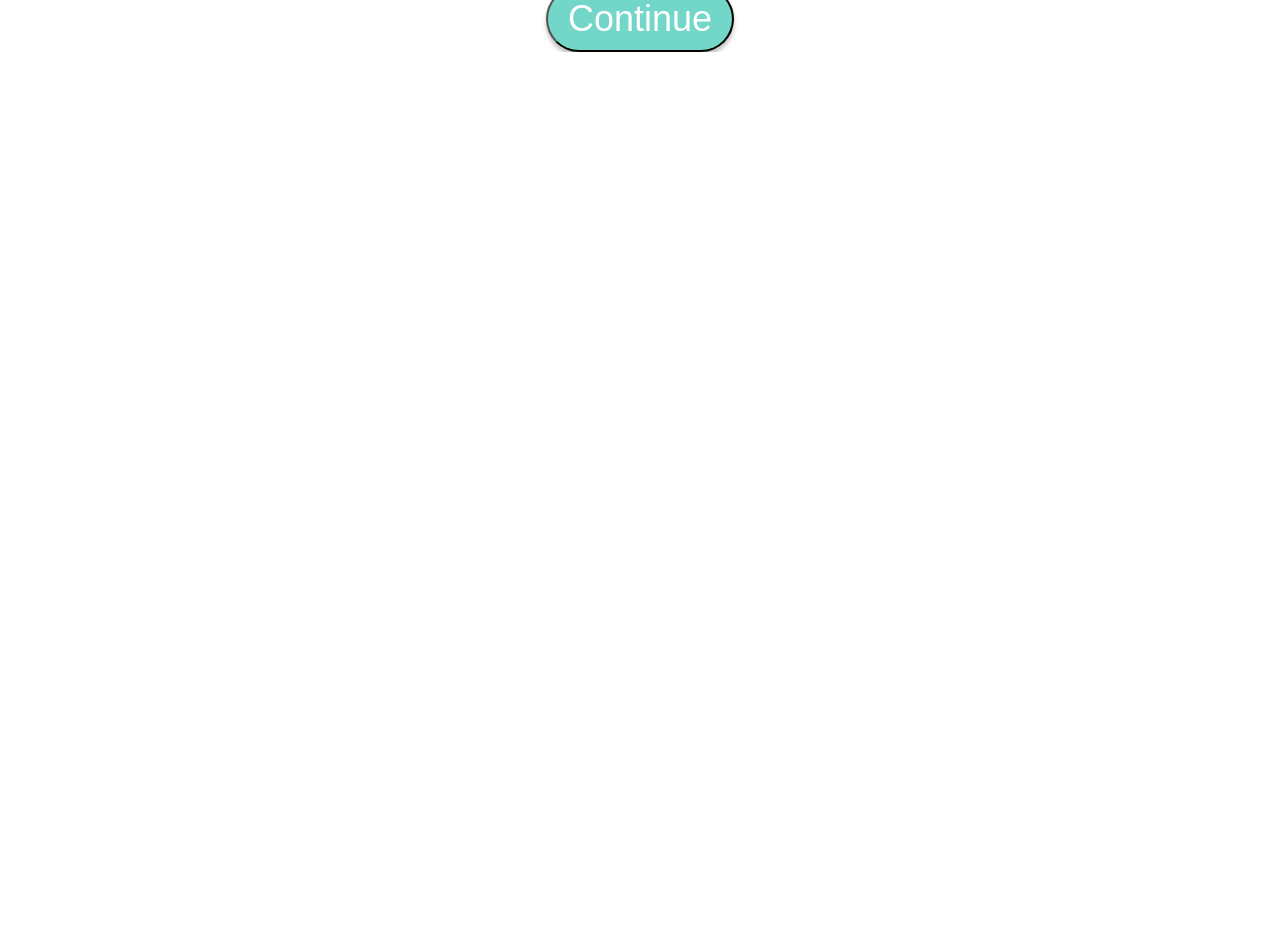
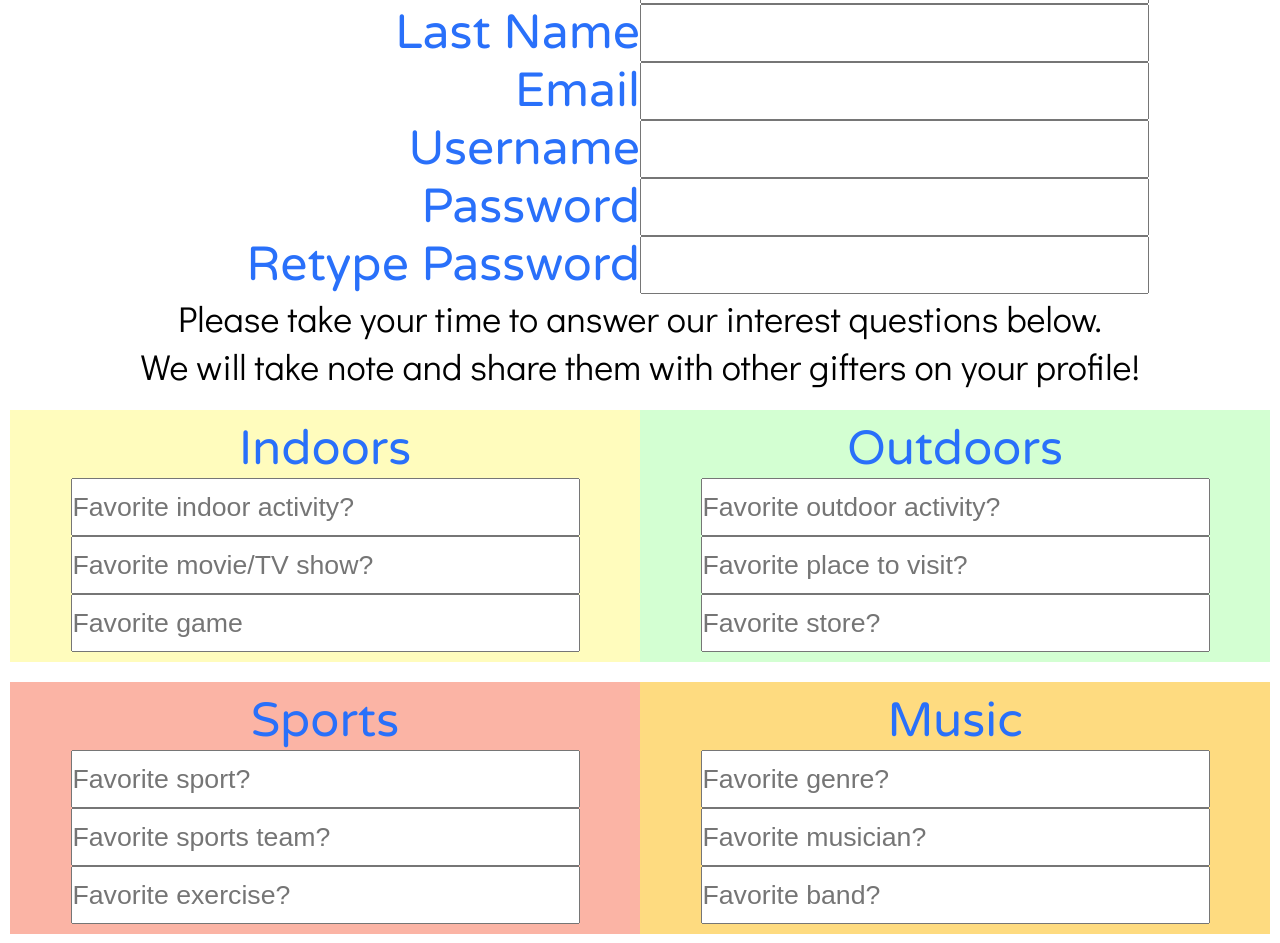
Before and after one commit to venuswku/perfect-gift, a React (Create React App) app: page /create_account in a window 1280 px wide. Shown: the part 1260-2203 px from the top of the page. Before the commit the page ends 1312 px from the top, so only its background shows below. Built offline with nearby package versions, Linux system fonts and the light colour scheme.

Commit message:
WIP Create account page

```diff
--- a/src/pages/Create_Account/Create_Account.css
+++ b/src/pages/Create_Account/Create_Account.css
@@ -16,6 +16,10 @@
   background: linear-gradient(180deg, #C1DEFF 0%, rgba(255, 255, 255, 0) 100%), #FFFFFF;
 }
 
+p {
+  font-size: 36px;
+}
+
 .casubmit {
   background: #72D6C9;
   box-shadow: 0px 4px 4px rgba(0, 0, 0, 0.25);
@@ -27,40 +31,45 @@
 
 /* split the screen in half (dunno how this works. more research) */
 .casplit {
-  height: 20%;
+  height: 50%;
   width: 50%;
-  position: fixed;
-  z-index: 1;
+  position: relative;
+  z-index: 0;
   overflow-x: hidden;
   padding-top: 20px;
 }
 /* left half */
 .left {
-  left: 0;
+  float:left;
 }
 
 /* right half */
 .right {
-  right: 0;
+  float:right;
 }
+
+.ralign {
+  text-align: right;
+}
+
+.lalign {
+  text-align: left;
+}
+
 
 /* centered in the area */
 .cacentered {
-  position: absolute;
+  position: relative;
   top: 20%;
   left: 50%;
   transform: translate(-50%, 0%);
   text-align: center;
 }
 
-.loginFont {
-  font-size: 12 px;
-  font-family: 'Varela Round';
-  color: rgb(58, 58, 255) ;
-}
-
 .loginTextbox {
-  font-size:14pt;
+  font-size:20pt;
+  height: 58px;
+  width: 509px
 }
 
 .createAccountPic {
@@ -73,3 +82,28 @@
   color: rgba(41, 112, 250, 1);
   margin-bottom: 0px;
 }
+
+.box {
+  position: relative;
+  width: 500 px;
+  padding: 10px;
+  border: 1px #dbdbdb;
+  background-color: #dbdbdb;
+  margin: 0;
+}
+
+.indoors{
+  background-color: rgba(255, 252, 189, 1);
+}
+
+.outdoors{
+  background-color: rgba(211, 255, 210, 1);
+}
+
+.sports{
+  background-color: rgba(251, 180, 165, 1);
+}
+
+.music{
+  background-color: rgba(254, 219, 128, 1);
+}
--- a/src/pages/Create_Account/Create_Account.js
+++ b/src/pages/Create_Account/Create_Account.js
@@ -14,31 +14,83 @@ function Create_Account() {
                         <p className="blueText">Create an Account </p>
                         <img src={createAccountImage} alt="the gifters" className='createAccountPic' />
 
-                        <label for='first_name' className='loginFont'>First Name</label>
+                        <div className='casplit right lalign'>
                             <input type='text' name='first_name' className='loginTextbox'></input>
                             <br />
-                        <label for='last_name' className='loginFont'>Last Name</label>
                             <input type='text' name='last_name' className='loginTextbox'></input>
+                            <br />
+                            <input type='text' name='email' className='loginTextbox'></input>
+                            <br />
+                            <input type='text' name='username' className='loginTextbox'></input>
+                            <br />
+                            <input type='text' name='password' className='loginTextbox'></input>
+                            <br />
+                            <input type='text' name='verify_password' className='loginTextbox'></input>
+                        </div>
+                        <div className='casplit left ralign'>
+                            <label for='first_name' className='blueText'>First Name</label>
+                            <br />
+                            <label for='last_name' className='blueText'>Last Name</label>
                             <br/>
-                        <label for='email' className='loginFont'>Email</label>
-                        <input type='text' name='email' className='loginTextbox'></input>
+                            <label for='email' className='blueText'>Email</label>
                             <br/>
-                        <label for='username' className='loginFont'>Username</label>
-                        <input type='text' name='username' className='loginTextbox'></input>
+                            <label for='username' className='blueText'>Username</label>
                             <br/>
-                        <label for='password' className='loginFont'>Password</label>
-                        <input type='text' name='password' className='loginTextbox'></input>
+                            <label for='password' className='blueText'>Password</label>
                             <br/>
-                        <label for='verify_password' className='loginFont'>Retype Password</label>
-                        <input type='text' name='verify_password' className='loginTextbox'></input>
+                            <label for='verify_password' className='blueText'>Retype Password</label>
                         <br/>
-                        <input type='submit' value='Submit'></input>
-
+                        </div>
 
                         <p>Please take your time to answer our interest questions below. <br /> We will take note and share them with other gifters on your profile!</p>
 
+                        <div className='casplit right'>
+                            <div className='box outdoors'>
+                                <p className="blueText">Outdoors</p>
+                                <input type='text' name='outdoor_activity' className='loginTextbox' placeholder='Favorite outdoor activity?'></input>
+                                <br/>
+                                <input type='text' name='outdoor_place' className='loginTextbox' placeholder='Favorite place to visit?'></input>
+                                <br/>
+                                <input type='text' name='outdoor_store' className='loginTextbox' placeholder='Favorite store?'></input>
+                                <br/>
+                            </div>
+                            <br />
+                            <div className='box music'>
+                                <p className="blueText">Music</p>
+                                <input type='text' name='music_genre' className='loginTextbox' placeholder='Favorite genre?'></input>
+                                <br/>
+                                <input type='text' name='music_musician' className='loginTextbox' placeholder='Favorite musician?'></input>
+                                <br/>
+                                <input type='text' name='music_band' className='loginTextbox' placeholder='Favorite band?'></input>
+                                <br/>
+                            </div>
+                        </div>
+
+                        <div className='casplit left'>
+                            <div className='box indoors'>
+                                <p className="blueText">Indoors</p>
+                                <input type='text' name='indoor_activity' className='loginTextbox' placeholder='Favorite indoor activity?'></input>
+                                <br/>
+                                <input type='text' name='indoor_media' className='loginTextbox' placeholder='Favorite movie/TV show?'></input>
+                                <br/>
+                                <input type='text' name='indoor_game' className='loginTextbox' placeholder='Favorite game'></input>
+                                <br/>
+                            </div>
+                            <br />
+                            <div className='box sports'>
+                                <p className="blueText">Sports</p>
+                                <input type='text' name='sport_sport' className='loginTextbox' placeholder='Favorite sport?'></input>
+                                <br/>
+                                <input type='text' name='sport_team' className='loginTextbox' placeholder='Favorite sports team?'></input>
+                                <br/>
+                                <input type='text' name='sport_exercise' className='loginTextbox' placeholder='Favorite exercise?'></input>
+                                <br/>
+                            </div>
+                        </div>
+                        <div className="cacenterd">
                             <p>It's completely okay if you don't have answers for all of them! <br /> Empty fields won't be included in your profile.</p>
                             <input type='submit' value='Continue' className='casubmit'></input>
+                        </div>
                     </div>
                 </form>
 
```
Lines whose indentation alone changed are shown as unchanged.
